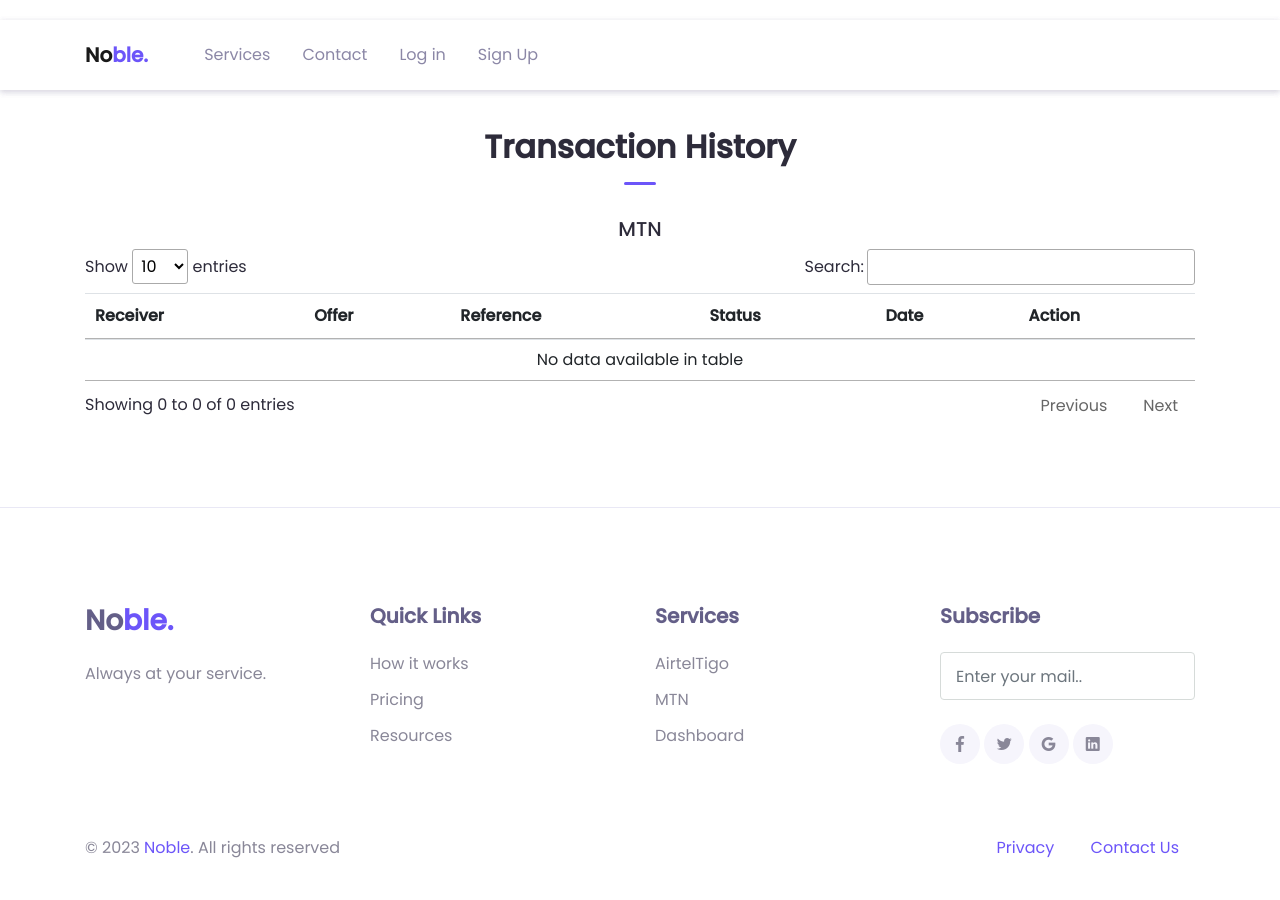
After one commit to JAYCEHTECH/noble, a Django app: template intel_app/templates/layouts/services/mtn_admin.html in a window 1280 px wide. The commit adds this page. Run offline with Django 4.2, Linux system fonts and the light colour scheme; the template is opened without the code that fills it, so the values that code supplies are empty; some libraries are stand-ins or nearby versions; some web fonts are replaced.

Commit message:
changes to mtn history

```diff
--- a/intel/settings.py
+++ b/intel/settings.py
@@ -29,7 +29,8 @@
 
 ALLOWED_HOSTS = [
     'www.nobledatagh.com',
-    'noble-rjta3.ondigitalocean.app'
+    'noble-rjta3.ondigitalocean.app',
+    '127.0.0.1'
 ]
 
 
--- a/intel_app/admin.py
+++ b/intel_app/admin.py
@@ -1,6 +1,7 @@
 from django.contrib import admin
 from django.contrib.auth.admin import UserAdmin
 from . import models
+
 
 # Register your models here.
 class CustomUserAdmin(UserAdmin):
@@ -19,12 +20,15 @@
     list_display = ['user', 'bundle_number', 'offer', 'reference', 'transaction_status', 'transaction_date']
     search_fields = ['reference', 'bundle_number']
 
+
 class MTNTransactionAdmin(admin.ModelAdmin):
     list_display = ['user', 'bundle_number', 'offer', 'reference', 'transaction_status', 'transaction_date']
     search_fields = ['reference', 'bundle_number']
 
+
 class PaymentAdmin(admin.ModelAdmin):
     list_display = ['user', 'reference', 'transaction_date', 'amount']
+
 
 admin.site.register(models.CustomUser, CustomUserAdmin)
 admin.site.register(models.IShareBundleTransaction, IShareBundleTransactionAdmin)
--- a/intel_app/templates/inc/header.html
+++ b/intel_app/templates/inc/header.html
@@ -35,7 +35,7 @@
         {% if request.user.is_authenticated %}
         <div class="ml-auto">
           <div class="dropdown">
-          <button href="#" class="btn btn-outline rounded-pill dropdown-toggle" data-toggle="dropdown" aria-expanded="false">{{request.user}}</a>
+          <button href="#" class="btn btn-outline rounded-pill dropdown-toggle" data-toggle="dropdown" aria-expanded="false">{{request.user}}</button>
             <div class="dropdown-menu">
                 <a class="dropdown-item" href="{% url 'logout' %}">Log out</a>
                 <a class="dropdown-item" href="{% url 'history' %}">Dashboard</a>
--- /dev/null
+++ b/intel_app/templates/layouts/services/mtn_admin.html
@@ -0,0 +1,56 @@
+{% extends 'base.html' %}
+
+  {% block content %}
+  {% include 'inc/header.html' %}
+
+  <header>
+    {% include 'inc/header.html' %}
+  </header>
+
+  <main>
+    <div class="page-section mt-5" id="services">
+      <div class="container">
+            <div class="text-center">
+                <h2 class="title-section">Transaction History</h2>
+                <div class="divider mx-auto"></div>
+                <h5>MTN</h5>
+            </div>
+
+            <div class="table-responsive">
+                <table id="myTable" class="table">
+                    <thead>
+                    <tr>
+                        <th scope="col">Receiver</th>
+                        <th scope="col">Offer</th>
+                        <th scope="col">Reference</th>
+                        <th scope="col">Status</th>
+                        <th scope="col">Date</th>
+                        <th scope="col">Action</th>
+                    </tr>
+                    </thead>
+                    <tbody>
+                    {% for txn in txns %}
+                        <tr>
+                            <th scope="row">{{txn.bundle_number}}</th>
+                            <td>{{txn.offer}}</td>
+                            <td>{{txn.reference}}</td>
+                            {% if txn.transaction_status == "Completed" %}
+                            <td><span class="badge badge-pill badge-success me-1">{{txn.transaction_status}}</span></td>
+                            {% else %}
+                            <td><span class="badge badge-pill badge-danger me-1">{{txn.transaction_status}}</span></td>
+                            {% endif %}
+                            <td>{{txn.transaction_date}}</td>
+                            <td><a href="{% url 'mark_as_sent' pk=txn.id %}" class="badge badge-success">Mark as sent</a></td>
+                        </tr>
+                    {% endfor %}
+                    </tbody>
+                </table>
+            </div>
+      </div>
+  </div> <!-- .page-section -->
+  </main>
+
+  {% include 'inc/footer.html' %}
+
+
+{% endblock %}
--- a/intel_app/urls.py
+++ b/intel_app/urls.py
@@ -15,6 +15,10 @@
     path('history/mtn', views.mtn_history, name="mtn-history"),
     path('verify_transaction/<str:reference>/', views.verify_transaction, name="verify_transaction"),
 
+    path('mtn_admin', views.admin_mtn_history, name='mtn_admin'),
+
+    path('mark_as_sent/<int:pk>', views.mark_as_sent, name='mark_as_sent'),
+
     path('login', authViews.login_page, name='login'),
     path('signup', authViews.sign_up, name='signup'),
     path('logout', authViews.logout_user, name="logout")
```
Also changed, not shown: intel_app/views.py (+34 -0 lines), db.sqlite3.
